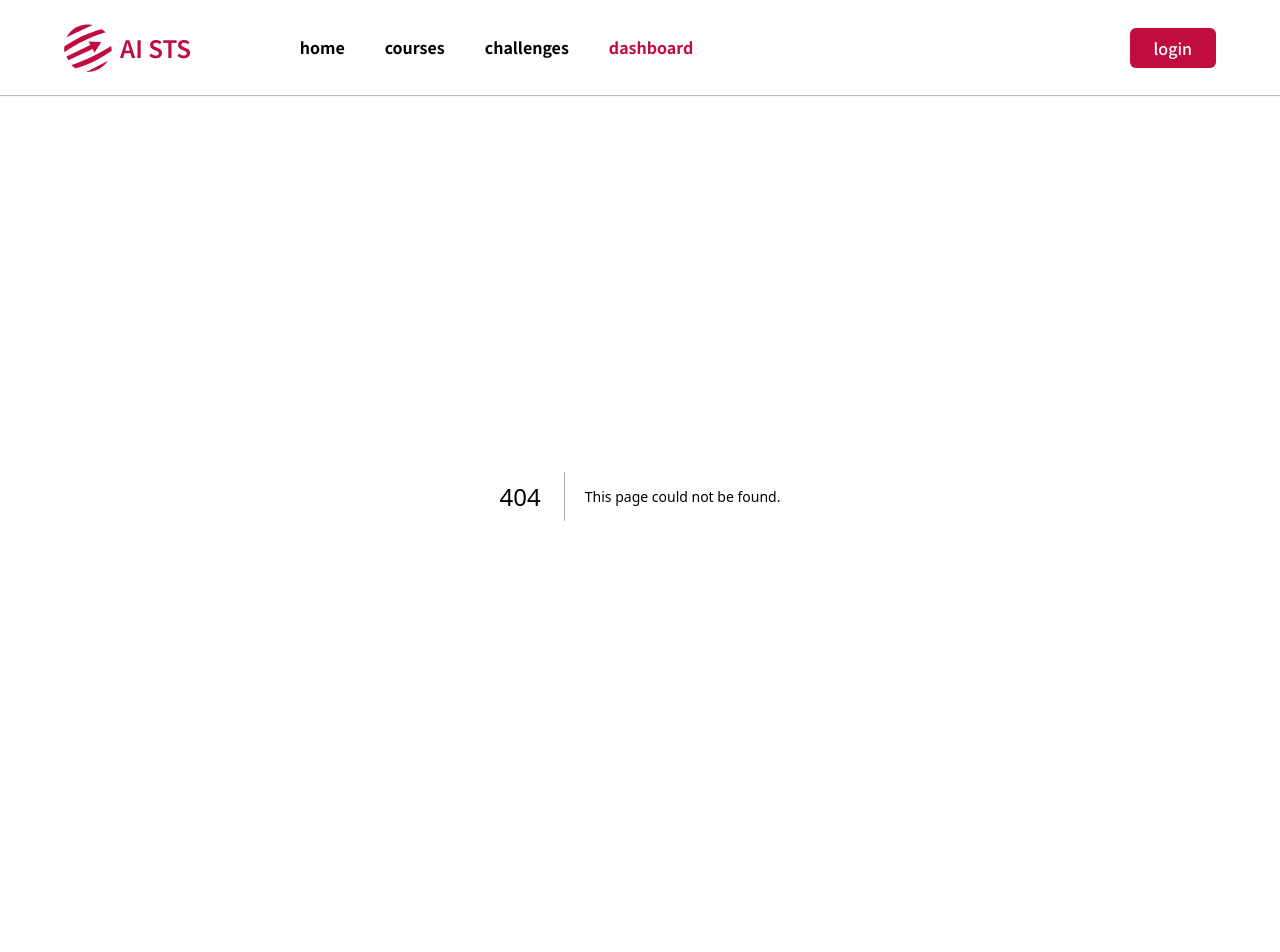
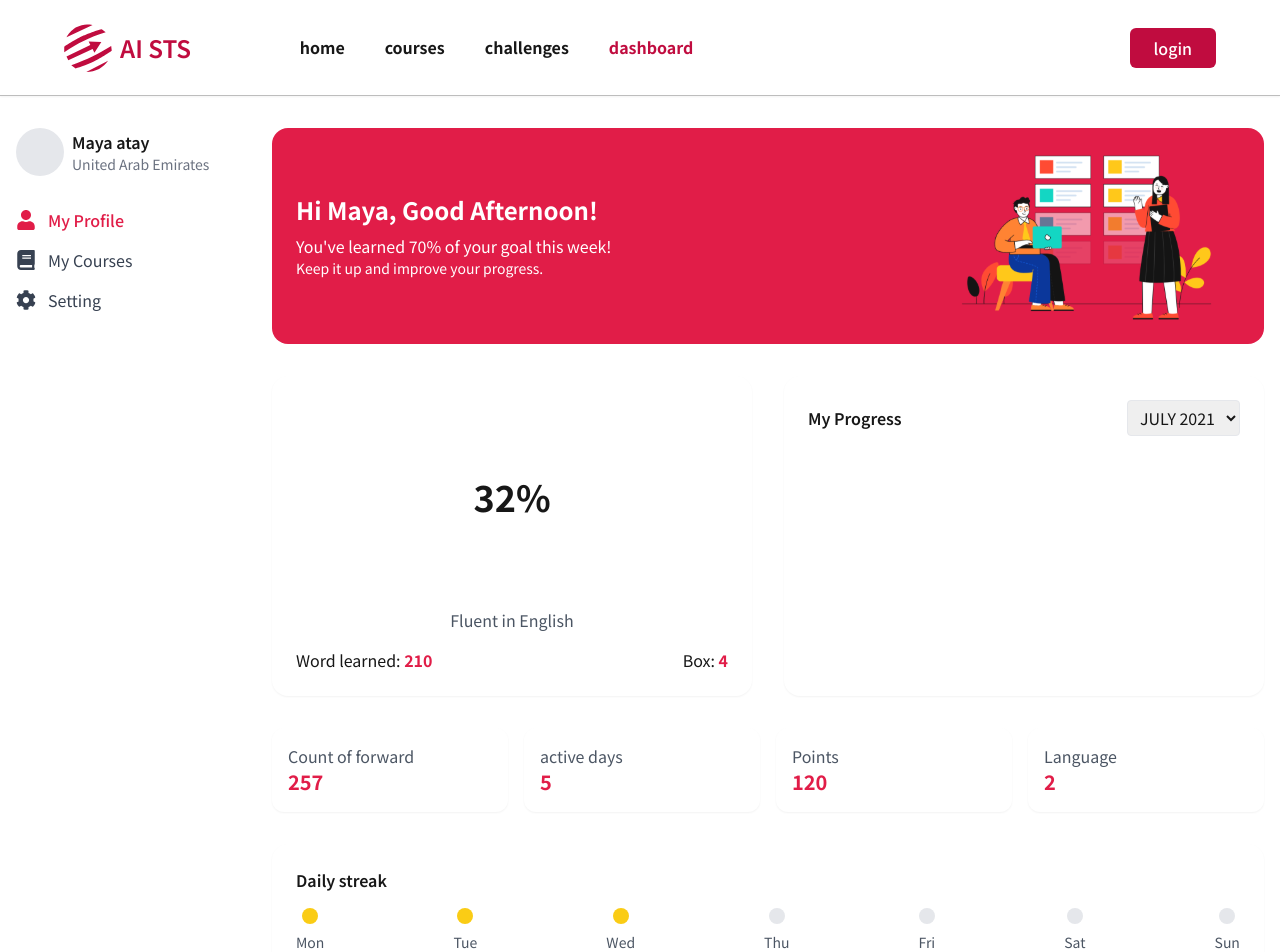
Before and after one commit to bgradecoding/AIService, a Next.js app: page /dashboard in a window 1280 px wide. Before the commit this address had no page. Shown: the top 952 px of the page. Before the commit the page ends 896 px from the top, so only its background shows below. Built offline with nearby package versions, Linux system fonts and the light colour scheme.

Commit message:
:sparkles: (dashboard) 대시보드 my profile 화면 프로필 카드 개발

```diff
--- /dev/null
+++ b/src/app/dashboard/page.tsx
@@ -0,0 +1,126 @@
+'use client';
+import { FaUser, FaBook, FaCog } from 'react-icons/fa';
+import Image from 'next/image';
+import DashboardImg from '@/res/img/dashboardImg.svg';
+const DashboardPage = () => {
+  return (
+    <div className="max-w-7xl mx-auto px-4 py-8 flex">
+      {/* Sidebar */}
+      <aside className="w-64 pr-8">
+        <div className="flex items-center space-x-2 mb-8">
+          <div className="w-12 h-12 bg-gray-200 rounded-full"></div>
+          <div>
+            <h2 className="font-semibold">Maya atay</h2>
+            <p className="text-sm text-gray-500">United Arab Emirates</p>
+          </div>
+        </div>
+
+        <nav className="space-y-4">
+          <a
+            href="#"
+            className="flex items-center space-x-3 text-rose-600 font-medium"
+          >
+            <FaUser className="w-5 h-5" />
+            <span>My Profile</span>
+          </a>
+          <a href="#" className="flex items-center space-x-3 text-gray-700">
+            <FaBook className="w-5 h-5" />
+            <span>My Courses</span>
+          </a>
+          <a href="#" className="flex items-center space-x-3 text-gray-700">
+            <FaCog className="w-5 h-5" />
+            <span>Setting</span>
+          </a>
+        </nav>
+      </aside>
+
+      {/* Main Content Area */}
+      <div className="flex-1">
+        {/* Welcome Card */}
+        <div className="bg-rose-600 rounded-2xl p-6 text-white mb-8 flex justify-between items-center">
+          <div>
+            <h1 className="text-2xl font-bold mb-2">
+              Hi Maya, Good Afternoon!
+            </h1>
+            <p>You've learned 70% of your goal this week!</p>
+            <p className="text-sm">Keep it up and improve your progress.</p>
+          </div>
+
+          <DashboardImg className="w-304 h-168" />
+        </div>
+
+        {/* Progress Section */}
+        <div className="grid grid-cols-1 md:grid-cols-2 gap-8">
+          {/* Progress Circle */}
+          <div className="bg-white p-6 rounded-2xl shadow-sm">
+            <div className="relative w-48 h-48 mx-auto mb-4">
+              <div className="absolute inset-0 flex items-center justify-center">
+                <span className="text-4xl font-bold">32%</span>
+              </div>
+            </div>
+            <div className="text-center">
+              <p className="text-gray-600">Fluent in English</p>
+              <div className="flex justify-between mt-4">
+                <p>
+                  Word learned:{' '}
+                  <span className="text-rose-600 font-bold">210</span>
+                </p>
+                <p>
+                  Box: <span className="text-rose-600 font-bold">4</span>
+                </p>
+              </div>
+            </div>
+          </div>
+
+          {/* Calendar */}
+          <div className="bg-white p-6 rounded-2xl shadow-sm">
+            <div className="flex justify-between items-center mb-4">
+              <h3 className="font-semibold">My Progress</h3>
+              <select className="border rounded px-2 py-1">
+                <option>JULY 2021</option>
+              </select>
+            </div>
+            {/* Calendar Grid would go here */}
+          </div>
+        </div>
+
+        {/* Stats */}
+        <div className="grid grid-cols-2 md:grid-cols-4 gap-4 my-8">
+          <div className="bg-white p-4 rounded-xl shadow-sm">
+            <p className="text-gray-600">Count of forward</p>
+            <p className="text-xl font-bold text-rose-600">257</p>
+          </div>
+          <div className="bg-white p-4 rounded-xl shadow-sm">
+            <p className="text-gray-600">active days</p>
+            <p className="text-xl font-bold text-rose-600">5</p>
+          </div>
+          <div className="bg-white p-4 rounded-xl shadow-sm">
+            <p className="text-gray-600">Points</p>
+            <p className="text-xl font-bold text-rose-600">120</p>
+          </div>
+          <div className="bg-white p-4 rounded-xl shadow-sm">
+            <p className="text-gray-600">Language</p>
+            <p className="text-xl font-bold text-rose-600">2</p>
+          </div>
+        </div>
+
+        {/* Daily Streak */}
+        <div className="bg-white p-6 rounded-2xl shadow-sm">
+          <h3 className="font-semibold mb-4">Daily streak</h3>
+          <div className="flex justify-between">
+            {['Mon', 'Tue', 'Wed', 'Thu', 'Fri', 'Sat', 'Sun'].map((day, i) => (
+              <div key={i} className="flex flex-col items-center">
+                <div
+                  className={`w-4 h-4 rounded-full ${i < 3 ? 'bg-yellow-400' : 'bg-gray-200'}`}
+                ></div>
+                <span className="text-sm text-gray-600 mt-2">{day}</span>
+              </div>
+            ))}
+          </div>
+        </div>
+      </div>
+    </div>
+  );
+};
+
+export default DashboardPage;
```
Also changed, not shown: public/img/dashboardImg.svg (added), src/res/img/dashboardImg.svg (added).
